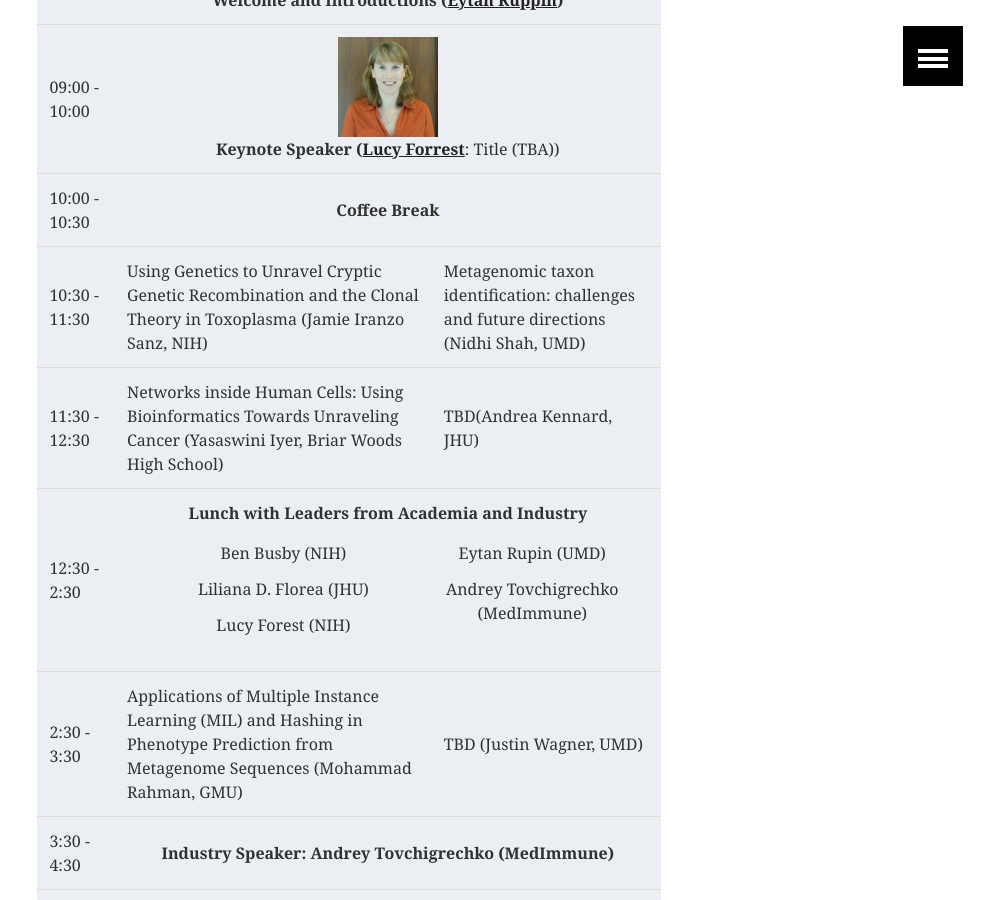
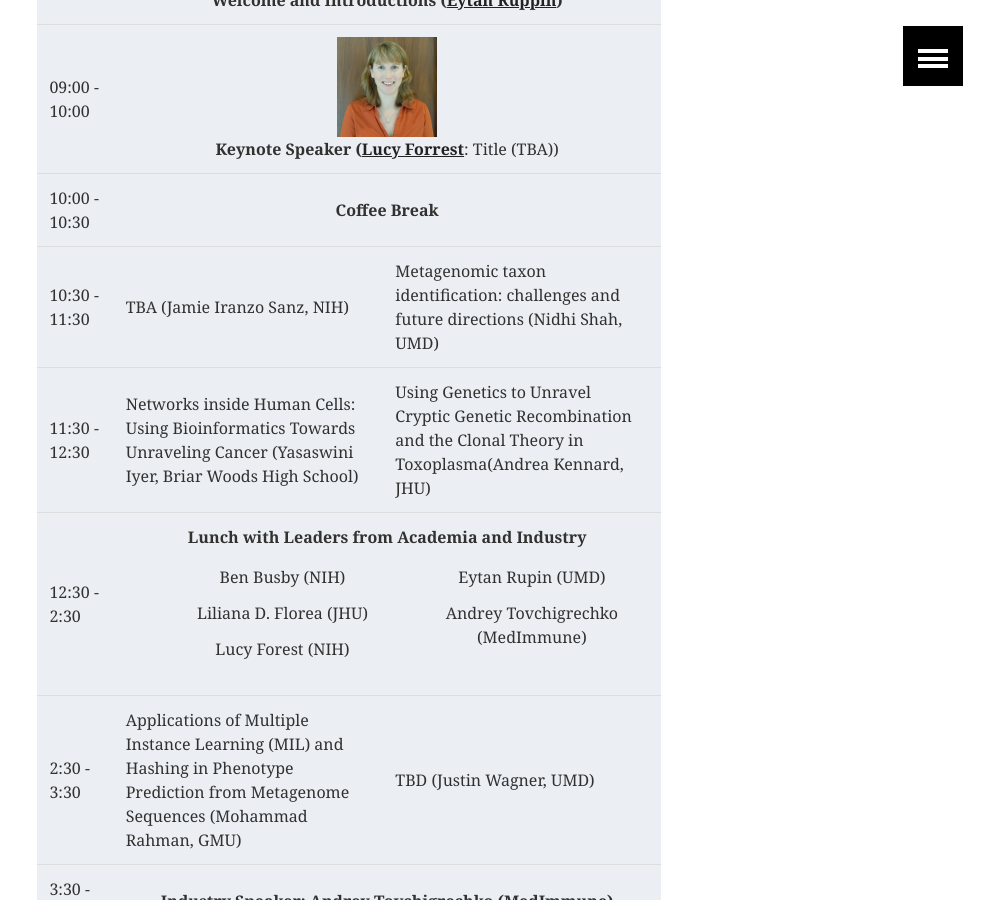
Before and after one commit to iscb-dc-rsg/iscb-dc-rsg.github.io, a Jekyll site: the page built from _pages/workshop2017.md, in a window 1280 px wide and 900 px high, scrolled down 1173 px. Shown: the whole window, without its empty margins (291-1280 px from the left). Built offline with Jekyll 4.4.1, drawn with Linux system fonts in a browser that asks for light colours; our own code applies the rules of GitHub Pages for plain Markdown files.

Commit message:
Update workshop2017.md

```diff
--- a/_pages/workshop2017.md
+++ b/_pages/workshop2017.md
@@ -60,13 +60,13 @@
     </tr>
     <tr>
       <td>10:30 - 11:30</td>
-      <td>Using Genetics to Unravel Cryptic Genetic Recombination and the Clonal Theory in Toxoplasma (Jamie Iranzo Sanz, NIH)</td>
+      <td>TBA (Jamie Iranzo Sanz, NIH)</td>
       <td>Metagenomic taxon identification: challenges and future directions (Nidhi Shah, UMD)</td>
     </tr>
     <tr>
       <td>11:30 - 12:30</td>
       <td>Networks inside Human Cells: Using Bioinformatics Towards Unraveling Cancer (Yasaswini Iyer, Briar Woods High School)</td>
-      <td>TBD(Andrea Kennard, JHU)</td>
+      <td>Using Genetics to Unravel Cryptic Genetic Recombination and the Clonal Theory in Toxoplasma(Andrea Kennard, JHU)</td>
     </tr>
     <tr>
       <td>12:30 - 2:30</td>
```
